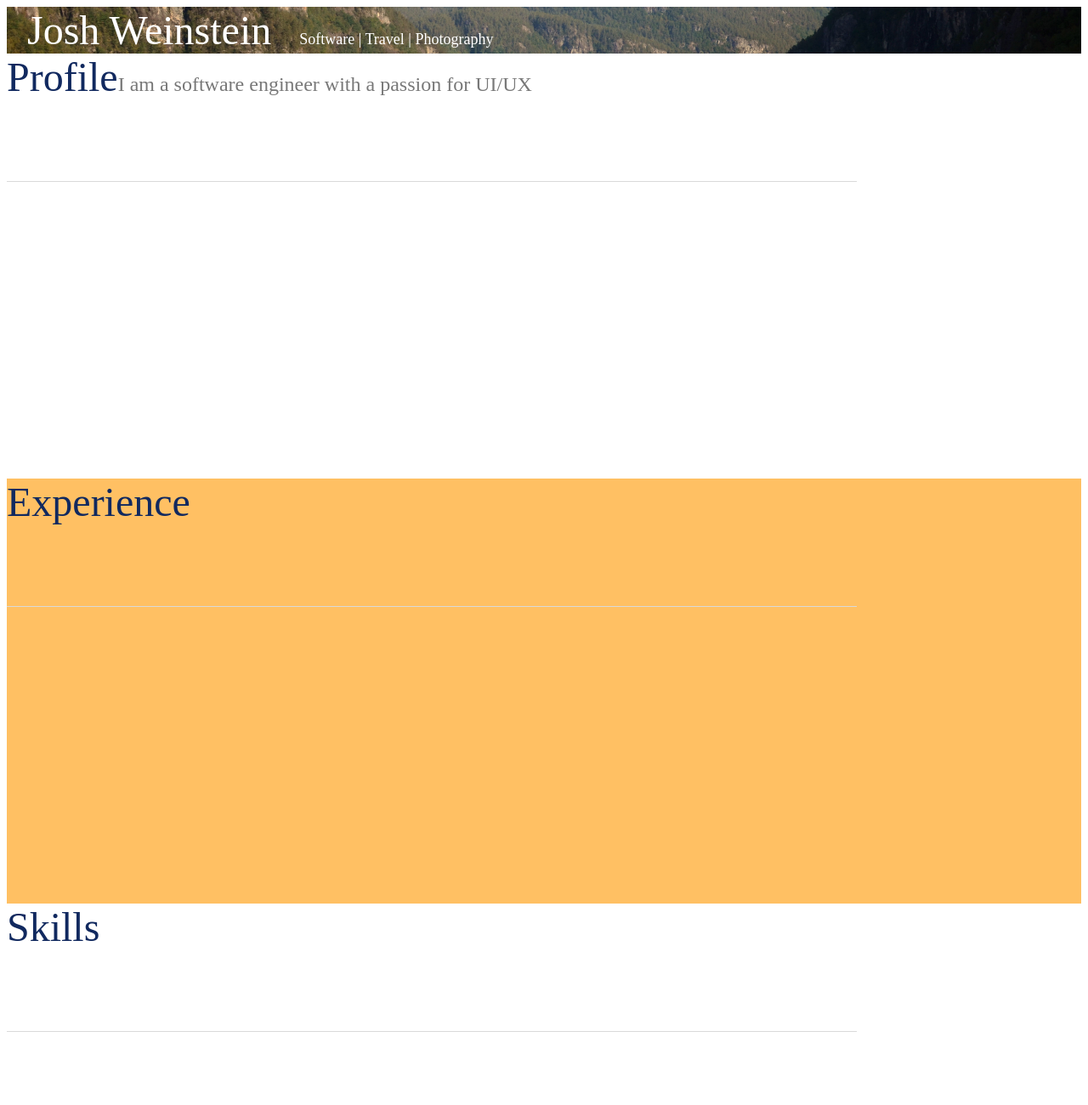
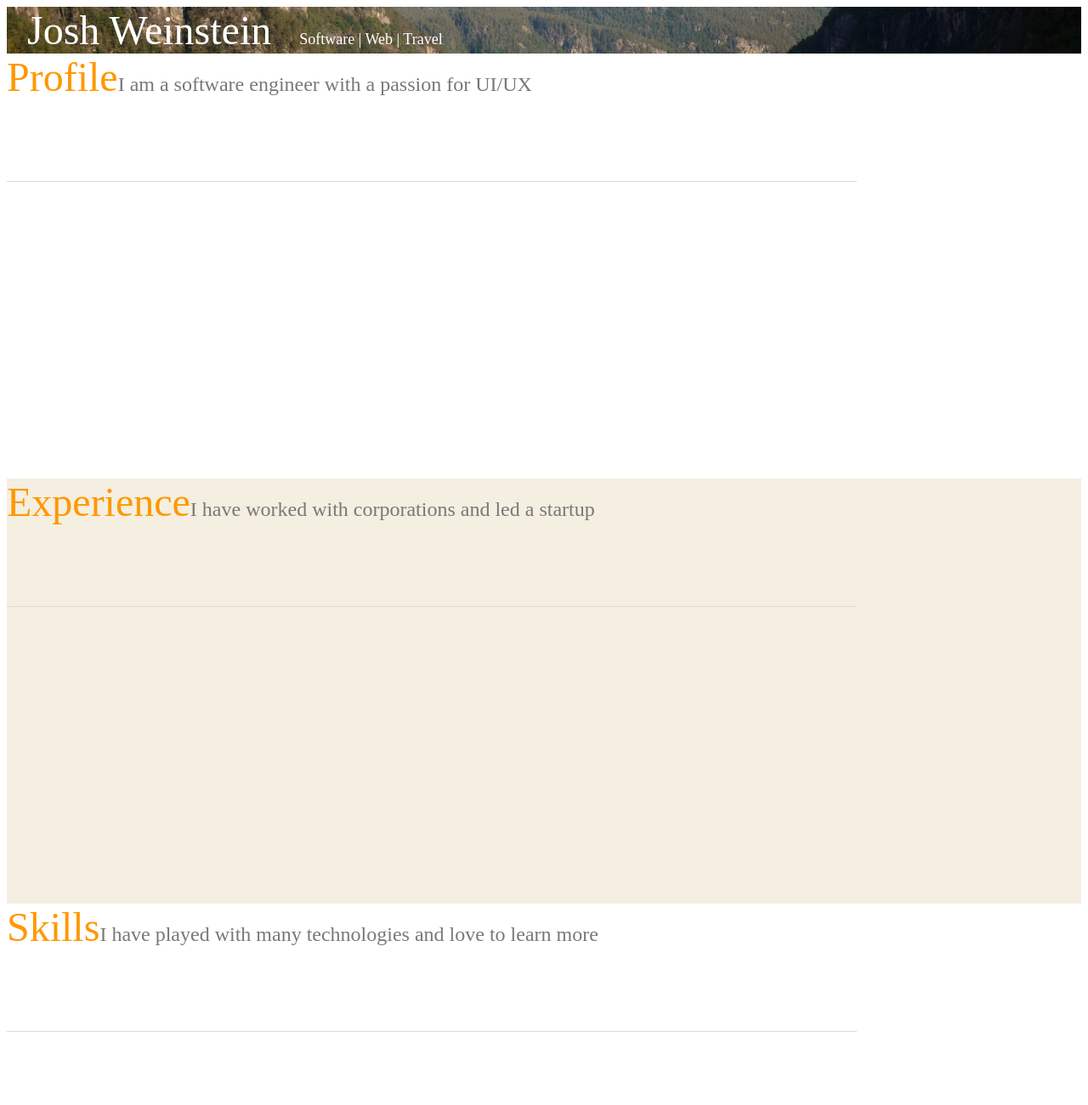
Before and after one commit to jweinstein92/personal-site, a Gatsby site: page / in a window 1280 px wide. Shown: the top 1300 px of the page at 85% size. Built offline with nearby package versions, Linux system fonts and the light colour scheme; Gatsby itself is replaced by a stand-in of ours.

Commit message:
add some details, fix gitignore

```diff
--- a/src/pages/home.scss
+++ b/src/pages/home.scss
@@ -21,7 +21,7 @@
   .section-container {
     min-height: 500px;
     &.colored {
-      background-color: #FFC063;
+      background-color: #f4efe1;
     }
     .section {
       width: 1000px;
@@ -32,7 +32,7 @@
         border-bottom: 1px solid #DADADA;
 
         .title {
-          color: #11295f;
+          color: #FF9800;
           font-size: 48px;
           margin-bottom: .5em;
         }
--- a/src/pages/index.js
+++ b/src/pages/index.js
@@ -11,7 +11,7 @@ class IndexPage extends React.Component {
         <ImageSection sectionImage={this.props.data.sectionImage} />
         <div className="middle-section" data-flex data-layout="column" data-layout-align="center center">
           <span className="title-name">Josh Weinstein</span>
-          <span className="title-description">Software | Travel | Photography</span>
+          <span className="title-description">Software | Web | Travel</span>
         </div>
         <div className="menu-contsainer" data-layout="column" data-layout-align="end end">
           {/*<Menu />*/}
@@ -29,7 +29,7 @@ class IndexPage extends React.Component {
         <div className="section experience" data-layout="column">
           <div className="section-header" data-layout="column" data-layout-align="center center">
             <span className="title">Experience</span>
-            <span className="description"></span>
+            <span className="description">I have worked with corporations and led a startup</span>
           </div>
         </div>
       </div>
@@ -37,7 +37,7 @@ class IndexPage extends React.Component {
         <div className="section skills" data-layout="column">
           <div className="section-header" data-layout="column" data-layout-align="center center">
             <span className="title">Skills</span>
-            <span className="description"></span>
+            <span className="description">I have played with many technologies and love to learn more</span>
           </div>
         </div>
       </div>
@@ -45,7 +45,7 @@ class IndexPage extends React.Component {
         <div className="section travel" data-layout="column">
           <div className="section-header" data-layout="column" data-layout-align="center center">
             <span className="title">Travel</span>
-            <span className="description"></span>
+            <span className="description">I have explored parts of the world and am aching to continue</span>
           </div>
         </div>
       </div>
```
Also changed, not shown: 2 other files.
